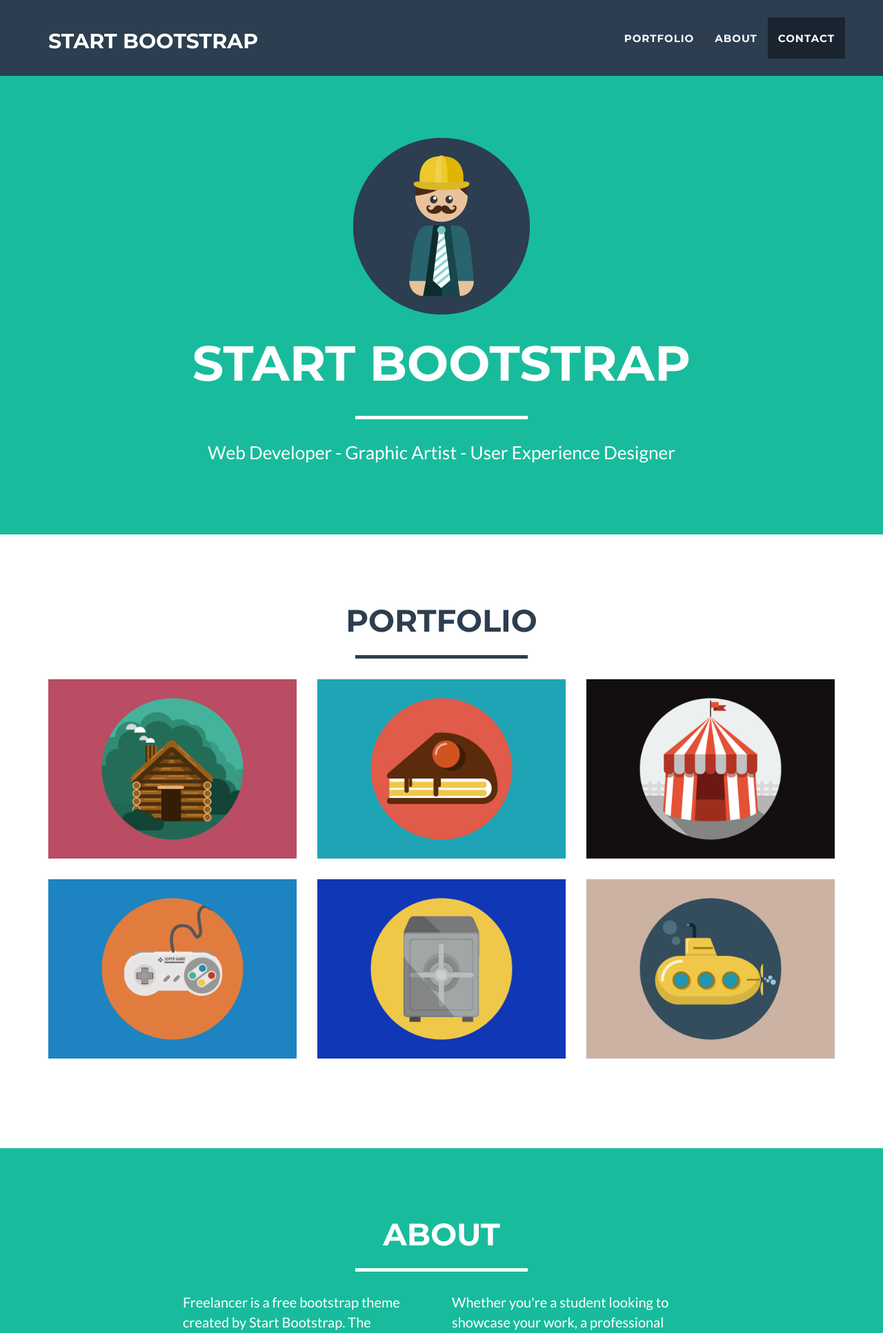
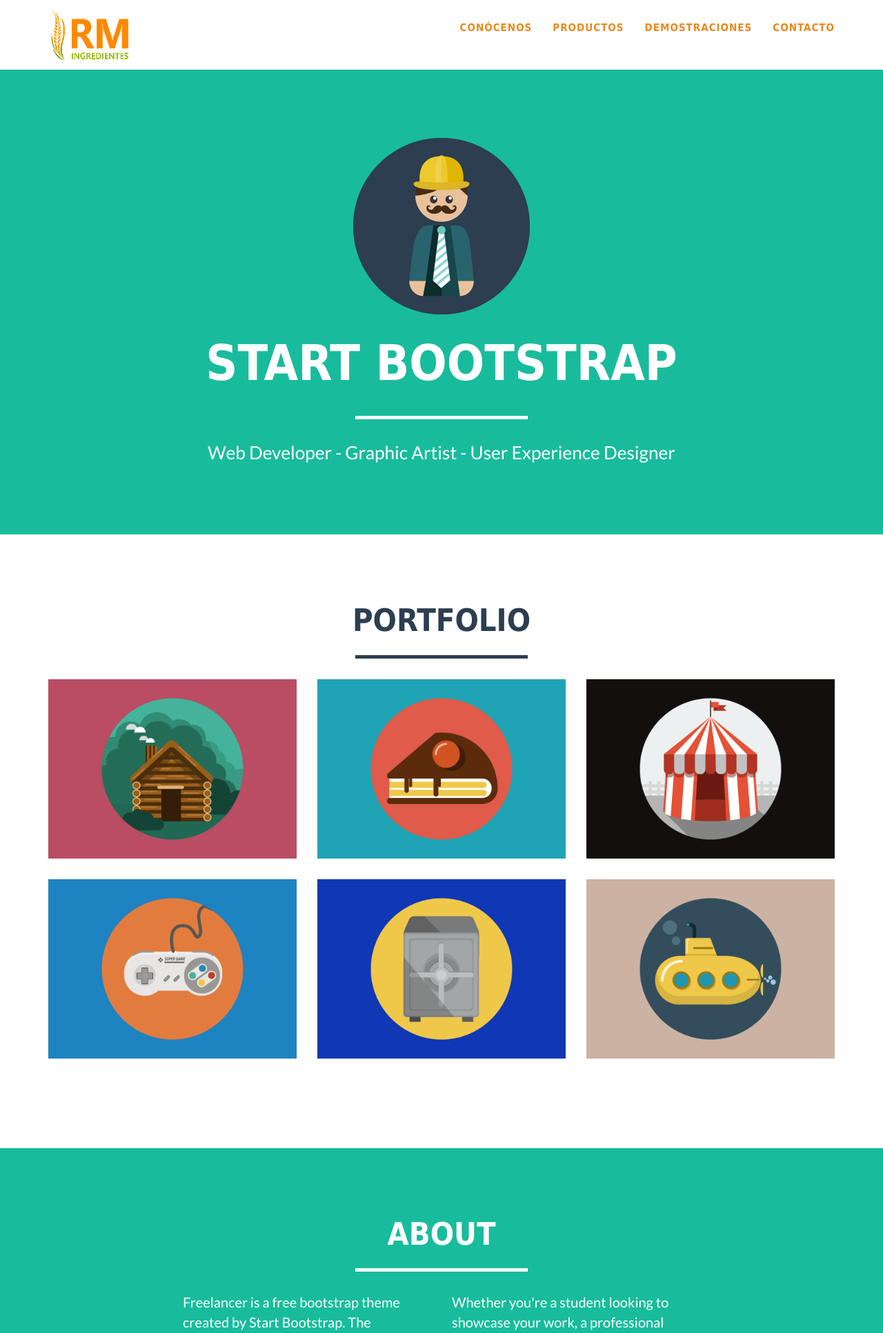
Before and after one commit to ZayraChavez/rmingredientes, a PHP site: page / in a window 1280 px wide. Shown: the top 1933 px of the page at 69% size. Run offline with PHP 8.4, Linux system fonts and the light colour scheme; some libraries are stand-ins or nearby versions.

Commit message:
Avance de contacto y menu

```diff
--- a/rm-ingredientes/css/freelancer.css
+++ b/rm-ingredientes/css/freelancer.css
@@ -3,8 +3,12 @@
  * Code licensed under the Apache License v2.0.
  * For details, see http://www.apache.org/licenses/LICENSE-2.0.
  */
+@font-face{
+    font-family: Tahoma, Verdana, Segoe, sans-serif;
+    src: url(../fonts/tahoma.ttf);
+}
 
-body {
+ body {
     overflow-x: hidden;
 }
 
@@ -32,7 +36,7 @@ h4,
 h5,
 h6 {
     text-transform: uppercase;
-    font-family: Montserrat,"Helvetica Neue",Helvetica,Arial,sans-serif;
+    font-family: Tahoma, Verdana, Segoe, sans-serif;
     font-weight: 700;
 }
 
@@ -78,7 +82,11 @@ hr.star-primary:after {
 .img-centered {
     margin: 0 auto;
 }
+.img-icon {
+    /*width: 50%;*/
+    width: 65%;
 
+}
 header {
     text-align: center;
     color: #fff;
@@ -98,7 +106,7 @@ header img {
 header .intro-text .name {
     display: block;
     text-transform: uppercase;
-    font-family: Montserrat,"Helvetica Neue",Helvetica,Arial,sans-serif;
+    font-family: Tahoma, Verdana, Segoe, sans-serif;
     font-size: 2em;
     font-weight: 700;
 }
@@ -125,7 +133,8 @@ header .intro-text .skills {
 
 @media(min-width:768px) {
     .navbar-fixed-top {
-        padding: 25px 0;
+        /*padding: 25px 0;*/
+        padding: 10px 0;
         -webkit-transition: padding .3s;
         -moz-transition: padding .3s;
         transition: padding .3s;
@@ -149,7 +158,7 @@ header .intro-text .skills {
 
 .navbar {
     text-transform: uppercase;
-    font-family: Montserrat,"Helvetica Neue",Helvetica,Arial,sans-serif;
+    font-family: Tahoma, Verdana, Segoe, sans-serif;
     font-weight: 700;
 }
 
@@ -169,6 +178,43 @@ header .intro-text .skills {
 .navbar-inverse {
     border: 0;
 }
+/*Integrado al nav*/
+.menutext:hover {
+    color: #83A40D !important;
+    content:          "";
+    height:           3px;
+    left:             0;
+    background: #444;
+    width:            60%;
+    margin-top: 10px !important;
+    text-align: center;
+    background: -moz-linear-gradient(359deg, rgba(234,136,30,1) 0%, rgba(234,136,30,1) 63%, rgba(131,164,13,1) 77%, rgba(131,164,13,1) 100%); /* ff3.6+ */
+    background: -webkit-gradient(linear, left top, right top, color-stop(0%, rgba(234,136,30,1)), color-stop(63%, rgba(234,136,30,1)), color-stop(77%, rgba(131,164,13,1)), color-stop(100%, rgba(131,164,13,1))); /* safari4+,chrome */
+    background: -webkit-linear-gradient(359deg, rgba(234,136,30,1) 0%, rgba(234,136,30,1) 63%, rgba(131,164,13,1) 77%, rgba(131,164,13,1) 100%); /* safari5.1+,chrome10+ */
+    background: -o-linear-gradient(359deg, rgba(234,136,30,1) 0%, rgba(234,136,30,1) 63%, rgba(131,164,13,1) 77%, rgba(131,164,13,1) 100%); /* opera 11.10+ */
+    background: -ms-linear-gradient(359deg, rgba(234,136,30,1) 0%, rgba(234,136,30,1) 63%, rgba(131,164,13,1) 77%, rgba(131,164,13,1) 100%); /* ie10+ */
+    background: linear-gradient(91deg, rgba(234,136,30,1) 0%, rgba(234,136,30,1) 63%, rgba(131,164,13,1) 77%, rgba(131,164,13,1) 100%); /* w3c */
+    filter: progid:DXImageTransform.Microsoft.gradient( startColorstr='#EA881E', endColorstr='#83A40D',GradientType=1 ); /* ie6-9 */*/
+}
+.menutext{
+   color: white;
+       margin-top: 10px !important;
+       border-top: 1px solid #ffffff;
+}
+.navbar-default .navbar-nav>li>a:hover, .navbar-default .navbar-nav>li>a:focus {
+    color: #83A40D !important;
+}
+.navbar-default .navbar-nav>li>a {
+    color: #EA881D !important;
+    /*padding-bottom: 2px;*/
+    padding-bottom:   1px;
+
+}
+.navbar-default {
+    background-color: white !important;
+
+}
+/*fin de intregar al nav*/
 
 section {
     padding: 100px 0;
@@ -457,3 +503,29 @@ footer .footer-below {
     display: none;
     opacity: 0;
 }
+
+/*titulos*/
+.titulo-contactanos{
+    color: #A4BD31;
+}
+/*fin titulos*/
+
+/*Placeholder formularios*/
+::-webkit-input-placeholder { /* Chrome/Opera/Safari */
+  color: #EA881E !important;
+  font-size: 22px;
+}
+::-moz-placeholder { /* Firefox 19+ */
+  color: #EA881E !important;
+   font-size: 22px;
+}
+:-ms-input-placeholder { /* IE 10+ */
+  color: #EA881E !important;
+   font-size: 22px;
+}
+:-moz-placeholder { /* Firefox 18- */
+  color: #EA881E !important;
+   font-size: 22px;
+
+}
+/* Fin Placeholder formularios*/
--- a/rm-ingredientes/index.html
+++ b/rm-ingredientes/index.html
@@ -1,15 +1,16 @@
 <!DOCTYPE html>
 <html lang="en">
-
 <head>
-
     <meta charset="utf-8">
     <meta http-equiv="X-UA-Compatible" content="IE=edge">
     <meta name="viewport" content="width=device-width, initial-scale=1">
     <meta name="description" content="">
     <meta name="author" content="">
 
-    <title>Freelancer - Start Bootstrap Theme</title>
+    <title>RM Ingredientes | LandPage</title>
+
+    <!-- favicon -->
+    <link rel="icon" type="image/png" href="img/favicon-rmingredientes.png" />
 
     <!-- Bootstrap Core CSS - Uses Bootswatch Flatly Theme: http://bootswatch.com/flatly/ -->
     <link href="css/bootstrap.min.css" rel="stylesheet">
@@ -44,23 +45,31 @@
                         <span class="icon-bar"></span>
                         <span class="icon-bar"></span>
                     </button>
-                <a class="navbar-brand" href="#page-top">Start Bootstrap</a>
+                    <a href="#page-top"><img class="img-icon" src="img/logo-rmingredientes.png"></a>
                 </div>
 
                 <!-- Collect the nav links, forms, and other content for toggling -->
-            <div class="collapse navbar-collapse" id="bs-example-navbar-collapse-1">
+                <div class="collapse navbar-collapse font-menu" id="bs-example-navbar-collapse-1">
                     <ul class="nav navbar-nav navbar-right">
                         <li class="hidden">
                             <a href="#page-top"></a>
                         </li>
                         <li class="page-scroll">
-                        <a href="#portfolio">Portfolio</a>
+                            <a class="a-color" href="#conocenos">CONÓCENOS</a>
+                            <hr class="menutext">
+
                         </li>
                         <li class="page-scroll">
-                        <a href="#about">About</a>
+                            <a class="a-color" href="#adquiere-credito">PRODUCTOS</a>
+                            <hr class="menutext">
                         </li>
                         <li class="page-scroll">
-                        <a href="#contact">Contact</a>
+                            <a class="a-color" href="#mejora-credito">DEMOSTRACIONES</a>
+                            <hr class="menutext">
+                        </li>
+                        <li class="page-scroll">
+                            <a class="a-color" href="#contactanos">CONTACTO</a>
+                            <hr class="menutext">
                         </li>
                     </ul>
                 </div>
@@ -189,40 +198,50 @@
             <div class="container">
                 <div class="row">
                     <div class="col-lg-12 text-center">
-                    <h2>Contact Me</h2>
-                    <hr class="star-primary">
+                    <h2 class="titulo-contactanos">CONTÁCTANOS</h2>
                     </div>
                 </div>
+                <br>
                 <div class="row">
-                <div class="col-lg-8 col-lg-offset-2">
-                    <!-- To configure the contact form email address, go to mail/contact_me.php and update the email address in the PHP file on line 19. -->
-                    <!-- The form should work on most web servers, but if the form is not working you may need to configure your web server differently. -->
                     <form name="sentMessage" id="contactForm" novalidate>
+                        <div class="col-md-6">
                             <div class="row control-group">
                                 <div class="form-group col-xs-12 floating-label-form-group controls">
-                                <label>Name</label>
-                                <input type="text" class="form-control" placeholder="Name" id="name" required data-validation-required-message="Please enter your name.">
+                                    <label>NOMBRE</label>
+                                    <input type="text" class="form-control" placeholder="NOMBRE" id="name" required data-validation-required-message="Please enter your name.">
                                     <p class="help-block text-danger"></p>
                                 </div>
                             </div>
                             <div class="row control-group">
                                 <div class="form-group col-xs-12 floating-label-form-group controls">
-                                <label>Email Address</label>
-                                <input type="email" class="form-control" placeholder="Email Address" id="email" required data-validation-required-message="Please enter your email address.">
+                                    <label>CORREO ELECTRÓNICO</label>
+                                    <input type="email" class="form-control" placeholder="CORREO ELECTRÓNICO" id="email" required data-validation-required-message="Please enter your email address.">
                                     <p class="help-block text-danger"></p>
                                 </div>
                             </div>
                             <div class="row control-group">
                                 <div class="form-group col-xs-12 floating-label-form-group controls">
-                                <label>Phone Number</label>
-                                <input type="tel" class="form-control" placeholder="Phone Number" id="phone" required data-validation-required-message="Please enter your phone number.">
+                                    <label>TELÉFONO</label>
+                                    <input type="tel" class="form-control" placeholder="TELÉFONO" id="phone" required data-validation-required-message="Please enter your phone number.">
                                     <p class="help-block text-danger"></p>
                                 </div>
                             </div>
+
                              <div class="row control-group">
                                 <div class="form-group col-xs-12 floating-label-form-group controls">
-                                <label>Message</label>
-                                <textarea rows="5" class="form-control" placeholder="Message" id="message" required data-validation-required-message="Please enter a message."></textarea>
+                                    <label>PRODUCTO DE INTERÉS</label>
+                                    <input type="tel" class="form-control" placeholder="PRODUCTO DE INTERÉS" id="phone" required data-validation-required-message="Please enter your phone number.">
+                                    <p class="help-block text-danger"></p>
+                                </div>
+                            </div>
+
+
+                        </div>
+                        <div class="col-md-6">
+                            <div class="row control-group">
+                                <div class="form-group col-xs-12 floating-label-form-group controls">
+                                    <label>MENSAJE</label>
+                                    <textarea rows="5" class="form-control" placeholder="MENSAJE" id="message" required data-validation-required-message="Please enter a message."></textarea>
                                     <p class="help-block text-danger"></p>
                                 </div>
                             </div>
@@ -233,8 +252,14 @@
                                     <button type="submit" class="btn btn-success btn-lg">Send</button>
                                 </div>
                             </div>
+
+                        </div>
                     </form>
-                </div>
+                    <!-- <div class="col-lg-8 col-lg-offset-2"> -->
+                    <!-- To configure the contact form email address, go to mail/contact_me.php and update the email address in the PHP file on line 19. -->
+                    <!-- The form should work on most web servers, but if the form is not working you may need to configure your web server differently. -->
+
+                    <!-- </div> -->
                 </div>
             </div>
         </section>
```
Also changed, not shown: rm-ingredientes/fonts/tahoma.ttf (added), rm-ingredientes/fonts/tahomabd.ttf (added), rm-ingredientes/img/favicon-rmingredientes.png (added), rm-ingredientes/img/logo-rmingredientes.png (added). Lines whose indentation alone changed are shown as unchanged.
